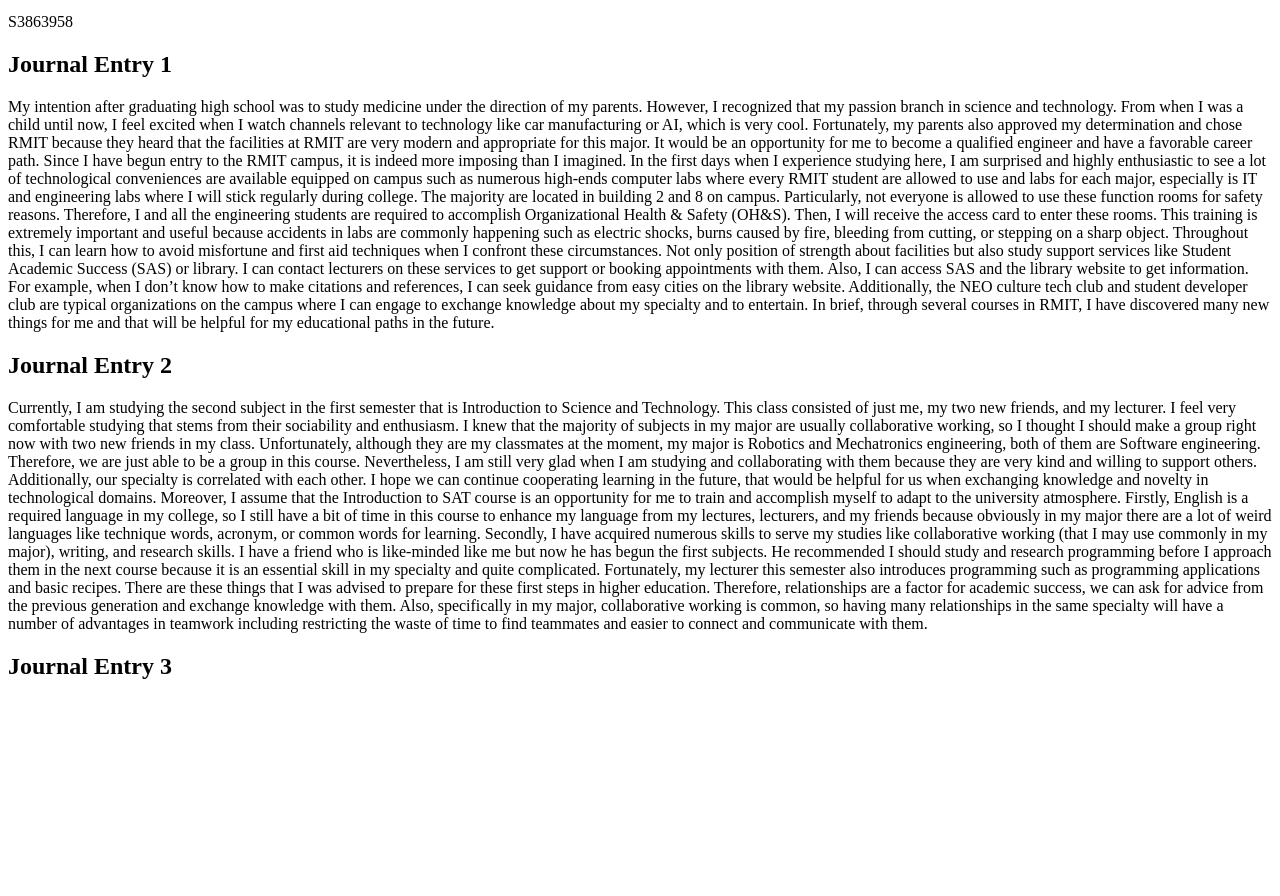
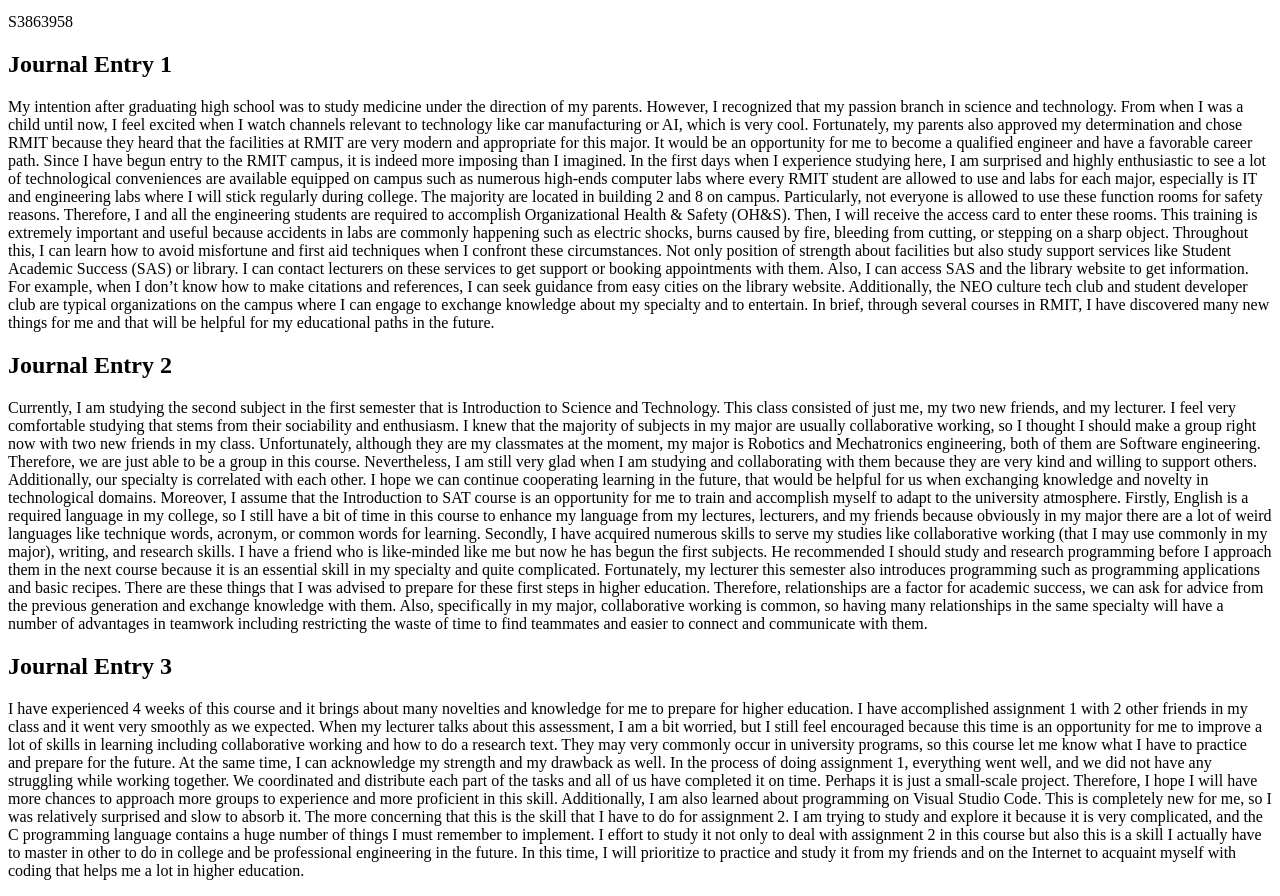
Before and after one commit to thienanrmit/thienanrmit.github.io, a plain HTML site: page index.html in a window 1280 px wide. Shown: the part 87-983 px from the top of the page. Before the commit the page ends 800 px from the top, so only its background shows below. Drawn offline with Linux system fonts and the light colour scheme.

Commit message:
update new info index.html

```diff
--- a/index.html
+++ b/index.html
@@ -19,5 +19,8 @@
             Moreover, I assume that the Introduction to SAT course is an opportunity for me to train and accomplish myself to adapt to the university atmosphere. Firstly, English is a required language in my college, so I still have a bit of time in this course to enhance my language from my lectures, lecturers, and my friends because obviously in my major there are a lot of weird languages like technique words, acronym, or common words for learning. Secondly, I have acquired numerous skills to serve my studies like collaborative working (that I may use commonly in my major), writing, and research skills. I have a friend who is like-minded like me but now he has begun the first subjects. He recommended I should study and research programming before I approach them in the next course because it is an essential skill in my specialty and quite complicated. Fortunately, my lecturer this semester also introduces programming such as programming applications and basic recipes. There are these things that I was advised to prepare for these first steps in higher education. Therefore, relationships are a factor for academic success, we can ask for advice from the previous generation and exchange knowledge with them. Also, specifically in my major, collaborative working is common, so having many relationships in the same specialty will have a number of advantages in teamwork including restricting the waste of time to find teammates and easier to connect and communicate with them.
             </p>
         <h2>Journal Entry 3</h2>
+        <p>I have experienced 4 weeks of this course and it brings about many novelties and knowledge for me to prepare for higher education. I have accomplished assignment 1 with 2 other friends in my class and it went very smoothly as we expected. When my lecturer talks about this assessment, I am a bit worried, but I still feel encouraged because this time is an opportunity for me to improve a lot of skills in learning including collaborative working and how to do a research text. They may very commonly occur in university programs, so this course let me know what I have to practice and prepare for the future. At the same time, I can acknowledge my strength and my drawback as well. In the process of doing assignment 1, everything went well, and we did not have any struggling while working together. We coordinated and distribute each part of the tasks and all of us have completed it on time. Perhaps it is just a small-scale project. Therefore, I hope I will have more chances to approach more groups to experience and more proficient in this skill.
+            Additionally, I am also learned about programming on Visual Studio Code. This is completely new for me, so I was relatively surprised and slow to absorb it. The more concerning that this is the skill that I have to do for assignment 2. I am trying to study and explore it because it is very complicated, and the C programming language contains a huge number of things I must remember to implement. I effort to study it not only to deal with assignment 2 in this course but also this is a skill I actually have to master in other to do in college and be professional engineering in the future. In this time, I will prioritize to practice and study it from my friends and on the Internet to acquaint myself with coding that helps me a lot in higher education.
+        </p>
     </body>
 </html>
```
